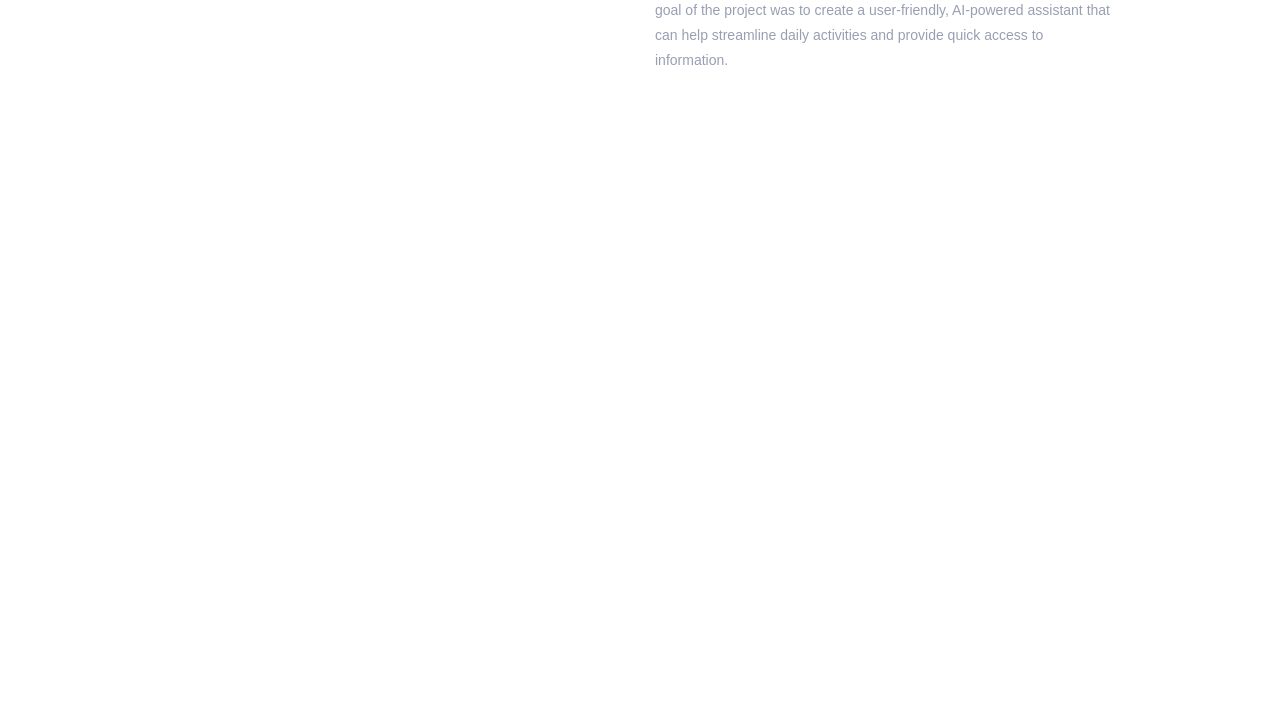
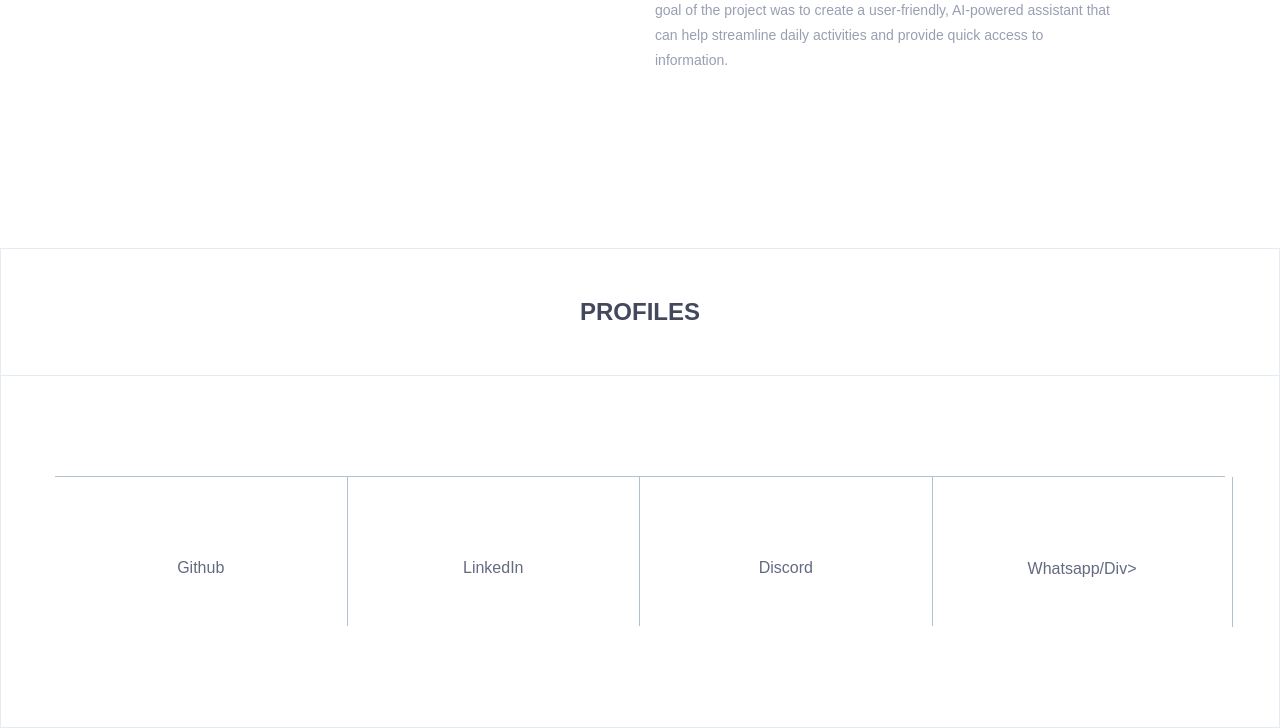
Before and after one commit to Akashii0/Portfolio, a FastAPI app: page / in a window 1280 px wide. Shown: the part 3988-4716 px from the top of the page. Before the commit the page ends 4053 px from the top, so only its background shows below. Run offline with FastAPI, Linux system fonts and the light colour scheme; some libraries are stand-ins or nearby versions; some web fonts are replaced.

Commit message:
updated index.html :))

```diff
--- a/templates/index.html
+++ b/templates/index.html
@@ -422,7 +422,80 @@
 				</div><!--.experience-content-->
 		</div>
 
-	</section><!--/.experience-->
-	<!--experience end -->
+	</section>
+
+	<section id="profiles" class="profiles">
+		<div class="profiles-details">
+			<div class="section-heading text-center">
+				<h2>profiles</h2>
+			</div>
+			<div class="container">
+				<div class="profiles-content">
+					<div class="row">
+
+						<div class="col-sm-3">
+							<div class="single-profile">
+								<div class="profile-txt">
+									<a href="https://github.com/Akashii0"><i class="flaticon-github-logo"></i></a>
+									<div class="profile-icon-name">Github</div>
+								</div>
+								<div class="single-profile-overlay">
+									<div class="profile-txt">
+										<a href="https://github.com/Akashii0"><i class="flaticon-github-logo"></i></a>
+										<div class="profile-icon-name">Github</div>
+									</div>
+								</div>
+							</div>
+						</div>
+
+						<div class="col-sm-3">
+							<div class="single-profile">
+								<div class="profile-txt">
+									<a href=""><i class="flaticon-dribbble"></i></a>
+									<div class="profile-icon-name">LinkedIn</div>
+								</div>
+								<div class="single-profile-overlay">
+									<div class="profile-txt">
+										<a href=""><i class="flaticon-dribbble"></i></a>
+										<div class="profile-icon-name">LinkedIn</div>
+									</div>
+								</div>
+							</div>
+						</div>
+
+						<div class="col-sm-3">
+							<div class="single-profile">
+								<div class="profile-txt">
+									<a href=""><i class="flaticon-behance-logo"></i></a>
+									<div class="profile-icon-name">Discord</div>
+								</div>
+								<div class="single-profile-overlay">
+									<div class="profile-txt">
+										<a href=""><i class="flaticon-behance-logo"></i></a>
+										<div class="profile-icon-name">Discord</div>
+									</div>
+								</div>
+							</div>
+						</div>
+
+					<div class="profile-border"></div>
+					<div class="row">
+						<div class="col-sm-3">
+							<div class="single-profile">
+								<div class="profile-txt">
+									<a href=""><i class="flaticon-flickr-website-logo-silhouette"></i></a>
+									<div class="profile-icon-name">Whatsapp/div>
+								</div>
+								<div class="single-profile-overlay">
+									<div class="profile-txt">
+										<a href=""><i class="flaticon-flickr-website-logo-silhouette"></i></a>
+										<div class="profile-icon-name">Whatsapp</div>
+									</div>
+								</div>
+							</div>
+						</div>
+
+	</section><!--/.profiles-->
+	<!--profiles end -->
 </body>
 </html>
```
